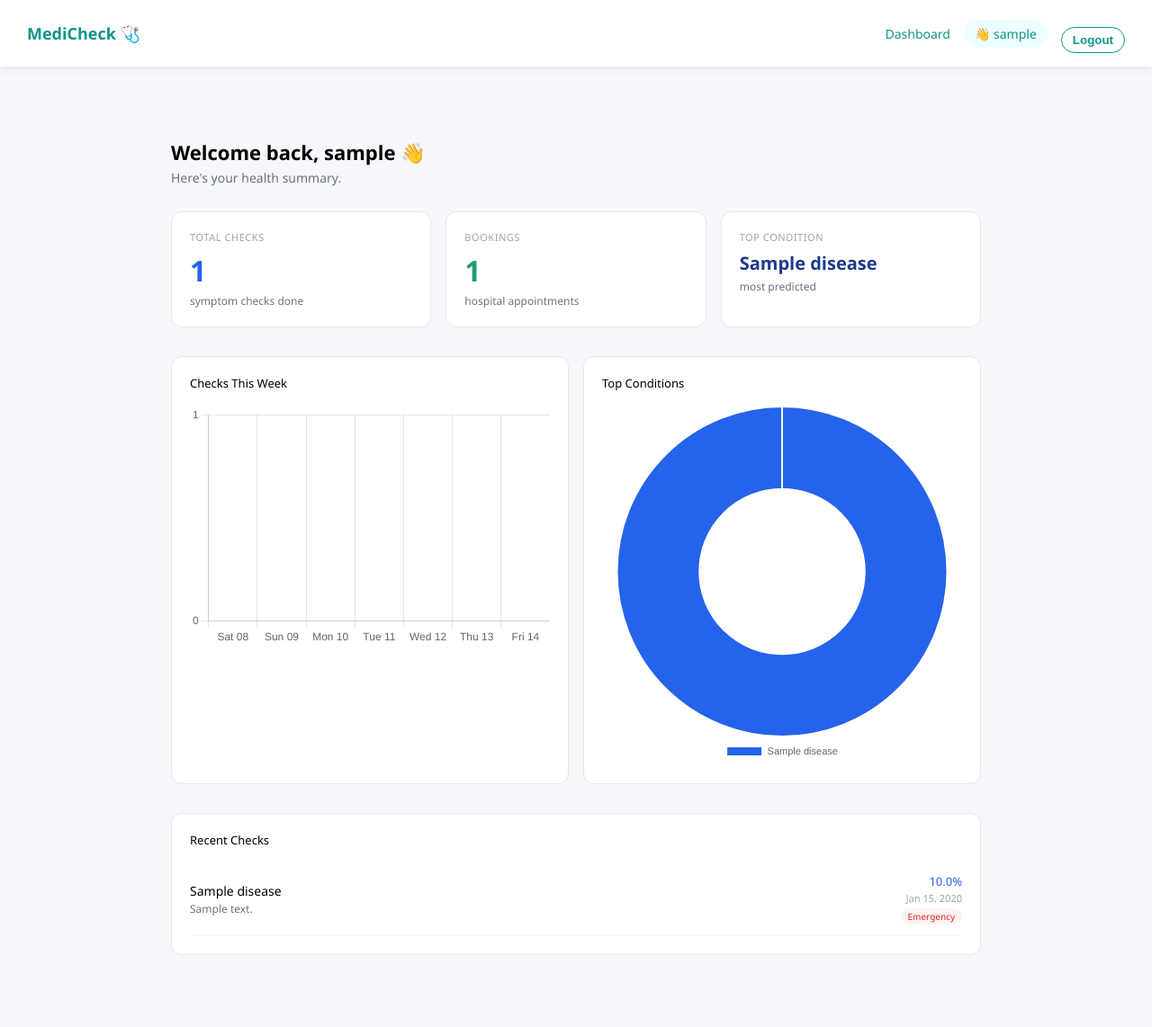
After one commit to anushka9876/symptom-doctor-finder-ai, a Django app: page /accounts/dashboard/ in a window 1280 px wide. The commit adds this page. Shown: the whole page at 90% size. Run offline with Django 5.2, Linux system fonts and the light colour scheme; a user stored in the database is signed in; tables that the repository leaves empty hold one stand-in row (values such as "Sample post"); parts of the project's set-up code (start-up, migrations or seed data) failed here and were passed over; some libraries are stand-ins or nearby versions.

Commit message:
Week 5: user dashboard with stat cards, Chart.js charts, symptom history

```diff
--- a/accounts/urls.py
+++ b/accounts/urls.py
@@ -12,6 +12,8 @@ urlpatterns = [
 
     path('register/', views.register_view, name='register'),
 
+    path('dashboard/', views.dashboard,   name='dashboard'),
+
     #path('get-location/', views.get_location, name='get_location'),
 
     #path('save-location/', views.save_location, name='save_location'),
--- a/accounts/views.py
+++ b/accounts/views.py
@@ -3,6 +3,12 @@ from django.contrib.auth import login,authenticate
 from .forms import RegisterForm
 import json
 from django.http import JsonResponse
+from django.contrib.auth.decorators import login_required
+from django.db.models import Count
+from django.utils import timezone
+from datetime import timedelta
+from symptoms.models import SymptomCheck
+from doctors.models import HospitalAppointment
 
 def register_view(request):
     # GET request → show empty form
@@ -38,3 +44,66 @@ def login_view(request):
             })
 
     return render(request, 'accounts/login.html')
+
+@login_required
+def dashboard(request):
+    user = request.user
+
+    # ── Stat cards ───────────────────────────────────────────
+    total_checks   = SymptomCheck.objects.filter(user=user).count()
+    total_bookings = HospitalAppointment.objects.filter(user=user).count()
+
+    top_disease = (
+        SymptomCheck.objects
+        .filter(user=user)
+        .values('predicted_disease__name')
+        .annotate(count=Count('id'))
+        .order_by('-count')
+        .first()
+    )
+    top_disease_name = top_disease['predicted_disease__name'] if top_disease else 'None yet'
+
+    # ── Bar chart — checks per day last 7 days ────────────────
+    today = timezone.now().date()
+    days  = [today - timedelta(days=i) for i in range(6, -1, -1)]
+
+    daily_counts = []
+    for day in days:
+        count = SymptomCheck.objects.filter(
+            user=user,
+            created_at__date=day
+        ).count()
+        daily_counts.append(count)
+
+    bar_labels = [d.strftime('%a %d') for d in days]
+    bar_data   = daily_counts
+
+    # ── Pie chart — top 5 predicted diseases ─────────────────
+    disease_counts = (
+        SymptomCheck.objects
+        .filter(user=user)
+        .values('predicted_disease__name')
+        .annotate(count=Count('id'))
+        .order_by('-count')[:5]
+    )
+    pie_labels = [d['predicted_disease__name'] or 'Unknown' for d in disease_counts]
+    pie_data   = [d['count'] for d in disease_counts]
+
+    # ── History timeline — last 10 checks ────────────────────
+    history = (
+        SymptomCheck.objects
+        .filter(user=user)
+        .select_related('predicted_disease')
+        .order_by('-created_at')[:10]
+    )
+
+    return render(request, 'accounts/dashboard.html', {
+        'total_checks':    total_checks,
+        'total_bookings':  total_bookings,
+        'top_disease':     top_disease_name,
+        'bar_labels':      json.dumps(bar_labels),
+        'bar_data':        json.dumps(bar_data),
+        'pie_labels':      json.dumps(pie_labels),
+        'pie_data':        json.dumps(pie_data),
+        'history':         history,
+    })
--- /dev/null
+++ b/templates/accounts/dashboard.html
@@ -0,0 +1,125 @@
+{% extends "base.html" %}
+{% block title %}Dashboard{% endblock %}
+
+{% block content %}
+<div style="max-width:900px; margin:40px auto; padding:0 20px;">
+
+  <h2 style="font-size:22px; font-weight:600; margin:0 0 4px;">
+    Welcome back, {{ user.username }} 👋
+  </h2>
+  <p style="color:#6b7280; font-size:14px; margin:0 0 28px;">
+    Here's your health summary.
+  </p>
+
+  <!-- STAT CARDS -->
+  <div style="display:grid; grid-template-columns:1fr 1fr 1fr; gap:16px; margin-bottom:32px;">
+
+    <div style="background:#fff; border:1.5px solid #e5e7eb; border-radius:12px; padding:20px;">
+      <div style="font-size:11px; color:#9ca3af; letter-spacing:.05em; margin-bottom:8px;">TOTAL CHECKS</div>
+      <div style="font-size:32px; font-weight:700; color:#2563EB;">{{ total_checks }}</div>
+      <div style="font-size:12px; color:#6b7280; margin-top:4px;">symptom checks done</div>
+    </div>
+
+    <div style="background:#fff; border:1.5px solid #e5e7eb; border-radius:12px; padding:20px;">
+      <div style="font-size:11px; color:#9ca3af; letter-spacing:.05em; margin-bottom:8px;">BOOKINGS</div>
+      <div style="font-size:32px; font-weight:700; color:#1D9E75;">{{ total_bookings }}</div>
+      <div style="font-size:12px; color:#6b7280; margin-top:4px;">hospital appointments</div>
+    </div>
+
+    <div style="background:#fff; border:1.5px solid #e5e7eb; border-radius:12px; padding:20px;">
+      <div style="font-size:11px; color:#9ca3af; letter-spacing:.05em; margin-bottom:8px;">TOP CONDITION</div>
+      <div style="font-size:20px; font-weight:700; color:#1e3a8a; margin-top:6px;">{{ top_disease }}</div>
+      <div style="font-size:12px; color:#6b7280; margin-top:4px;">most predicted</div>
+    </div>
+
+  </div>
+
+  <!-- CHARTS -->
+  <div style="display:grid; grid-template-columns:1fr 1fr; gap:16px; margin-bottom:32px;">
+
+    <div style="background:#fff; border:1.5px solid #e5e7eb; border-radius:12px; padding:20px;">
+      <div style="font-size:13px; font-weight:500; margin-bottom:16px;">Checks This Week</div>
+      <canvas id="barChart" height="200"></canvas>
+    </div>
+
+    <div style="background:#fff; border:1.5px solid #e5e7eb; border-radius:12px; padding:20px;">
+      <div style="font-size:13px; font-weight:500; margin-bottom:16px;">Top Conditions</div>
+      <canvas id="pieChart" height="200"></canvas>
+    </div>
+
+  </div>
+
+  <!-- HISTORY TIMELINE -->
+  <div style="background:#fff; border:1.5px solid #e5e7eb; border-radius:12px; padding:20px;">
+    <div style="font-size:13px; font-weight:500; margin-bottom:16px;">Recent Checks</div>
+
+    {% for check in history %}
+    <div style="display:flex; justify-content:space-between; align-items:center;
+                padding:12px 0; border-bottom:1px solid #f3f4f6;">
+      <div>
+        <div style="font-weight:500; font-size:14px;">
+          {{ check.predicted_disease.name|default:"Unknown" }}
+        </div>
+        <div style="font-size:12px; color:#6b7280; margin-top:2px;">
+          {{ check.raw_text|truncatechars:50 }}
+        </div>
+      </div>
+      <div style="text-align:right; flex-shrink:0; margin-left:16px;">
+        <div style="font-size:13px; color:#2563EB; font-weight:500;">
+          {{ check.confidence_score }}%
+        </div>
+        <div style="font-size:11px; color:#9ca3af; margin-top:2px;">
+          {{ check.created_at|date:"M d, Y" }}
+        </div>
+        {% if check.is_emergency %}
+        <span style="font-size:10px; background:#fef2f2; color:#dc2626;
+                     padding:2px 8px; border-radius:99px;">Emergency</span>
+        {% endif %}
+      </div>
+    </div>
+    {% empty %}
+    <p style="color:#9ca3af; font-size:13px;">No checks yet. <a href="{% url 'symptoms:form' %}">Check your symptoms</a></p>
+    {% endfor %}
+  </div>
+
+</div>
+
+<!-- Chart.js -->
+<script src="https://cdn.jsdelivr.net/npm/chart.js"></script>
+<script>
+// Bar chart — checks per day
+new Chart(document.getElementById('barChart'), {
+    type: 'bar',
+    data: {
+        labels: {{ bar_labels|safe }},
+        datasets: [{
+            label: 'Checks',
+            data: {{ bar_data|safe }},
+            backgroundColor: '#2563EB',
+            borderRadius: 6,
+        }]
+    },
+    options: {
+        plugins: { legend: { display: false } },
+        scales: { y: { beginAtZero: true, ticks: { stepSize: 1 } } }
+    }
+});
+
+// Pie chart — top conditions
+new Chart(document.getElementById('pieChart'), {
+    type: 'doughnut',
+    data: {
+        labels: {{ pie_labels|safe }},
+        datasets: [{
+            data: {{ pie_data|safe }},
+            backgroundColor: [
+                '#2563EB', '#1D9E75', '#BA7517', '#993556', '#6366f1'
+            ],
+        }]
+    },
+    options: {
+        plugins: { legend: { position: 'bottom', labels: { font: { size: 11 } } } }
+    }
+});
+</script>
+{% endblock %}
--- a/templates/base.html
+++ b/templates/base.html
@@ -11,7 +11,6 @@
       margin: 0;
     }
 
-    /* NAVBAR */
     .navbar {
       display: flex;
       justify-content: space-between;
@@ -66,12 +65,10 @@
       color: #0D9488;
     }
 
-    /* CONTAINER */
     .container {
       padding: 40px;
     }
 
-    /* CARD */
     .card {
       max-width: 600px;
       margin: auto;
@@ -81,7 +78,6 @@
       box-shadow: 0 8px 25px rgba(0,0,0,0.1);
     }
 
-    /* INPUTS */
     input, textarea {
       width: 100%;
       padding: 12px;
@@ -95,7 +91,6 @@
       outline: none;
     }
 
-    /* BUTTON */
     button {
       width: 100%;
       padding: 12px;
@@ -112,7 +107,6 @@
       background: #0f766e;
     }
 
-    /* SEARCH DROPDOWN */
     .search-box {
       position: relative;
     }
@@ -139,7 +133,6 @@
       color: #0D9488;
     }
 
-    /* TAGS */
     #selected-symptoms {
       margin-top: 10px;
     }
@@ -160,7 +153,6 @@
       background: #0D9488;
       color: white;
     }
-
   </style>
 
   <script src="https://unpkg.com/htmx.org@1.9.10"></script>
@@ -173,8 +165,11 @@
 
   <div class="nav-right">
     {% if user.is_authenticated %}
+      <a href="{% url 'accounts:dashboard' %}"
+         style="text-decoration:none; color:#0D9488; font-size:14px; font-weight:500;">
+        Dashboard
+      </a>
       <span class="user-badge">👋 {{ user.username }}</span>
-
       <form method="post" action="{% url 'accounts:logout' %}">
         {% csrf_token %}
         <button class="logout-btn">Logout</button>
```
